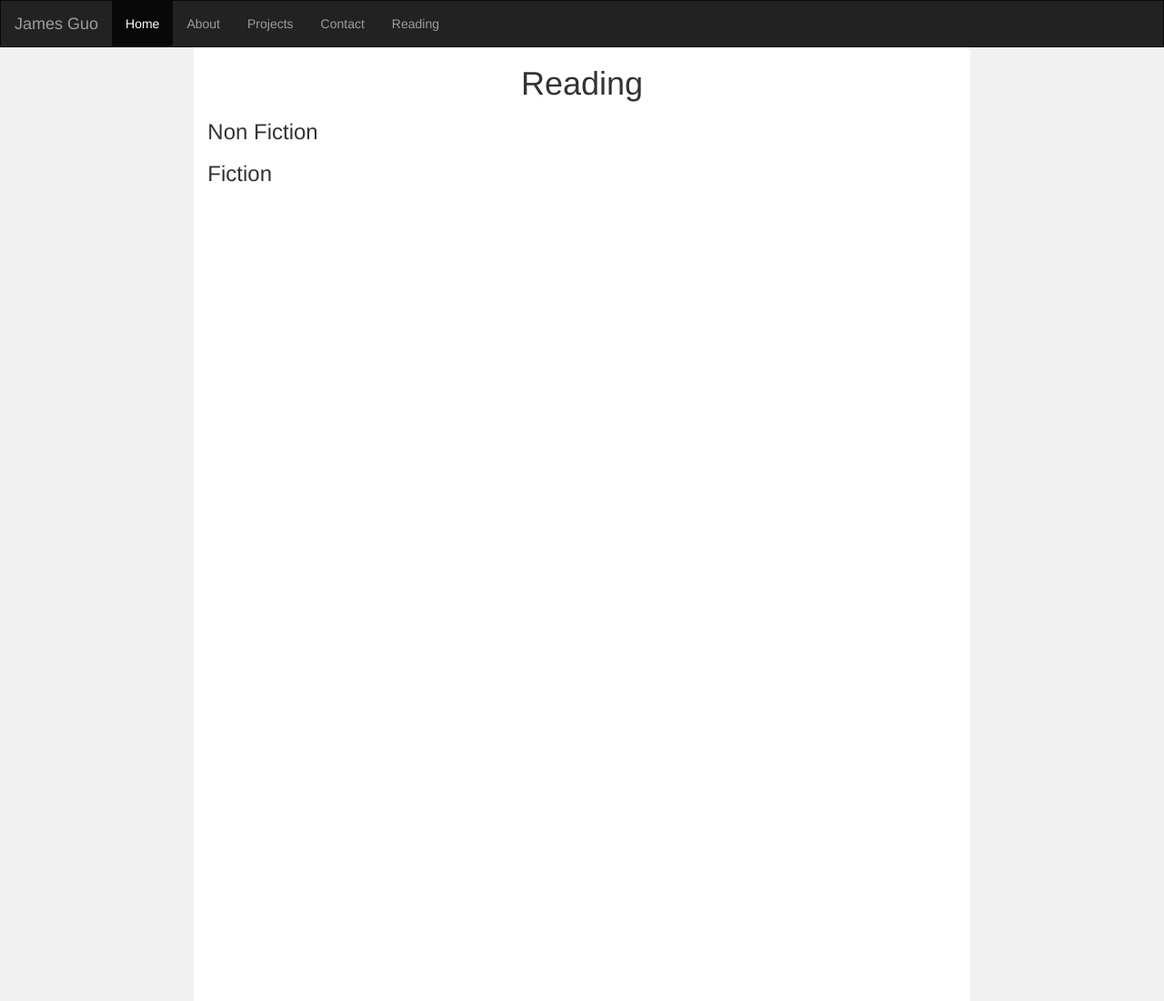
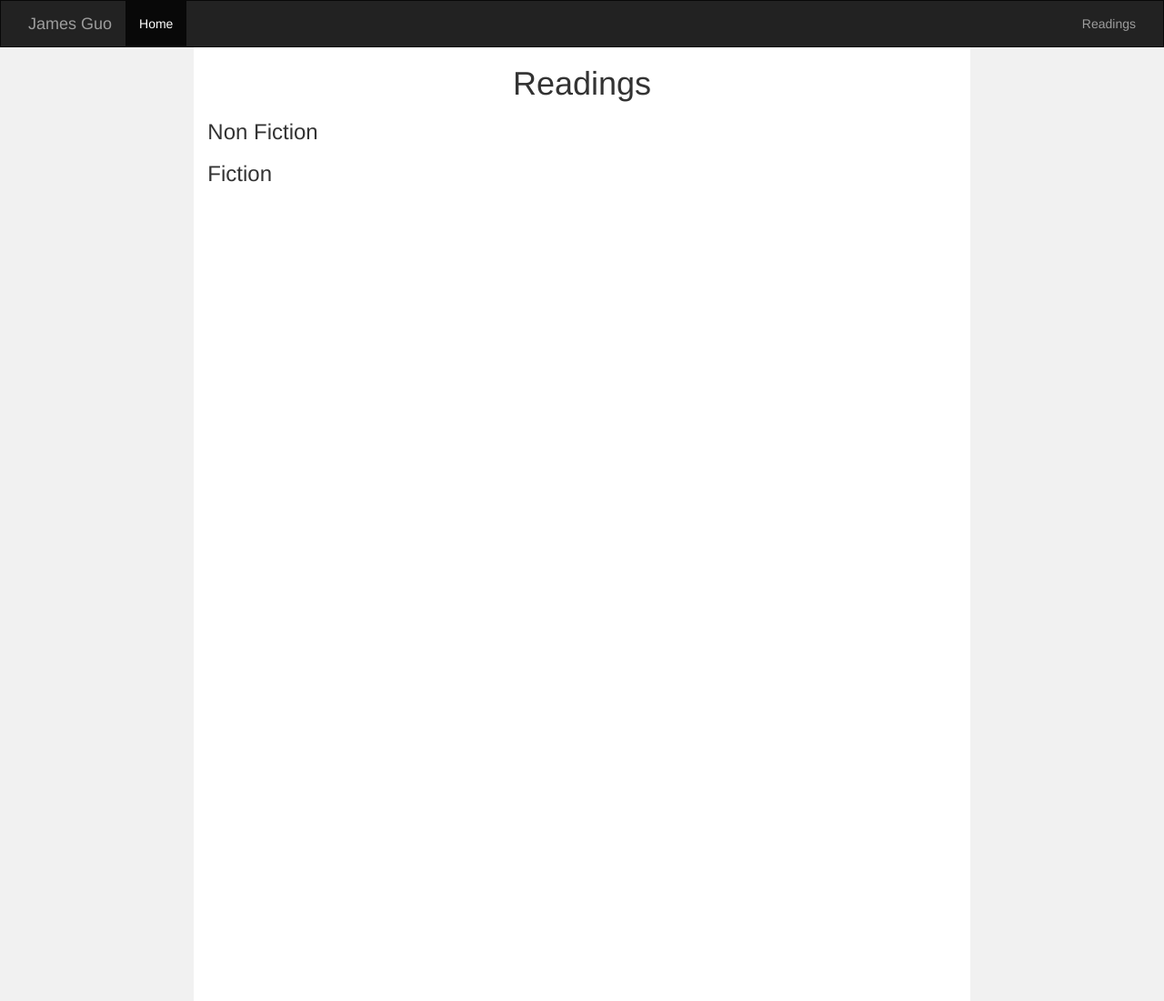
Before and after one commit to James-Guo/James-Guo.github.io, a plain HTML site: page reading.html in a window 1280 px wide. Shown: the top 1100 px of the page at 91% size. Drawn offline with nearby package versions, Linux system fonts and the light colour scheme.

Commit message:
Fix navbar

```diff
--- a/reading.html
+++ b/reading.html
@@ -18,15 +18,15 @@
         <span class="icon-bar"></span>
         <span class="icon-bar"></span>
       </button>
-      <a class="navbar-brand" href="index.html">James Guo</a>
     </div>
     <div class="collapse navbar-collapse" id="myNavbar">
       <ul class="nav navbar-nav">
-        <li class="active"><a href="index.html/#">Home</a></li>
-        <li><a href="index.html">About</a></li>
-        <li><a href="index.html">Projects</a></li>
-        <li><a href="index.html">Contact</a></li>
-        <li><a href="reading.html">Reading</a></li>
+        <li><a class="navbar-brand" href="index.html">James Guo</a></li>
+        <li class="active"><a href="index.html">Home</a></li>
+    <!-- navbar right -->
+      </ul>
+      <ul class="nav navbar-nav navbar-right">
+        <li><a href="reading.html">Readings</a></li>
       </ul>
     </div>
   </div>
@@ -36,7 +36,7 @@
     <div class="col-sm-2 sidenav">
     </div>
     <div class="col-sm-8 text-left">
-      <center><h1 id="reading">Reading</h1></center>
+      <center><h1 id="reading">Readings</h1></center>
       <h3>Non Fiction</h3>
       <h3>Fiction</h3>
     </div>
```
Also changed, not shown: index.html (+9 -5 lines).
